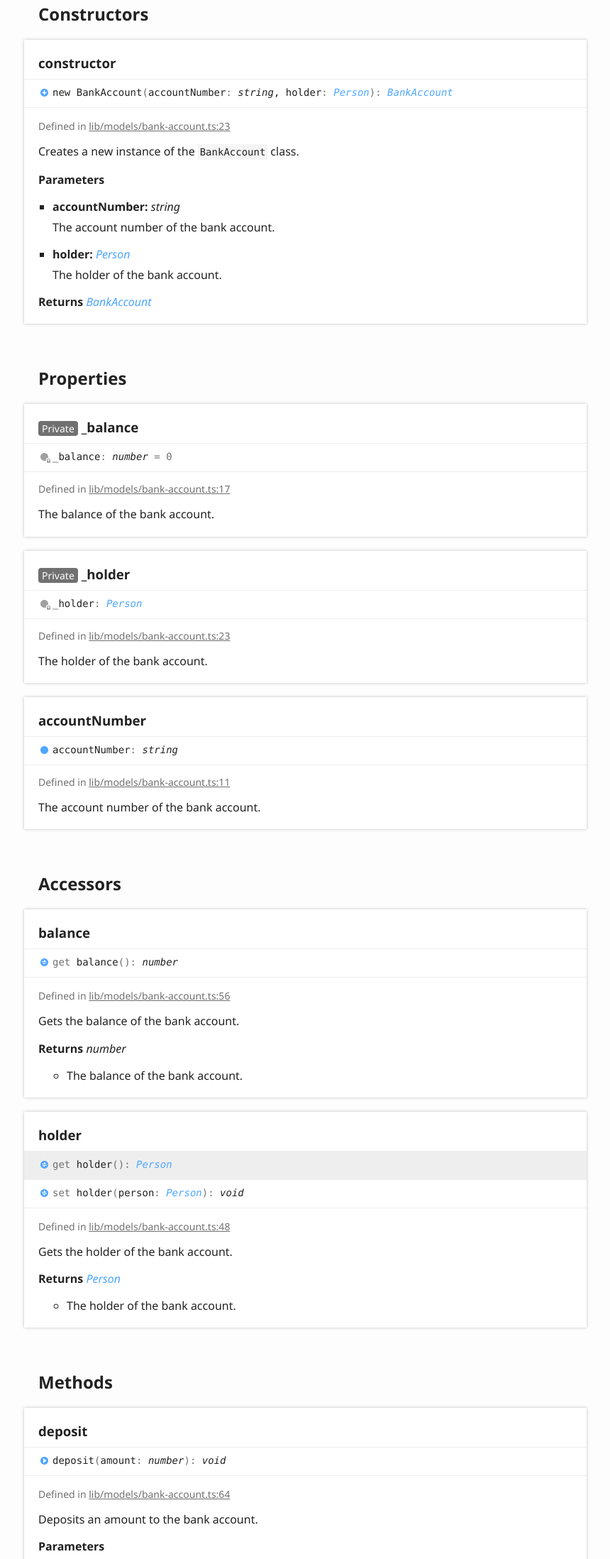
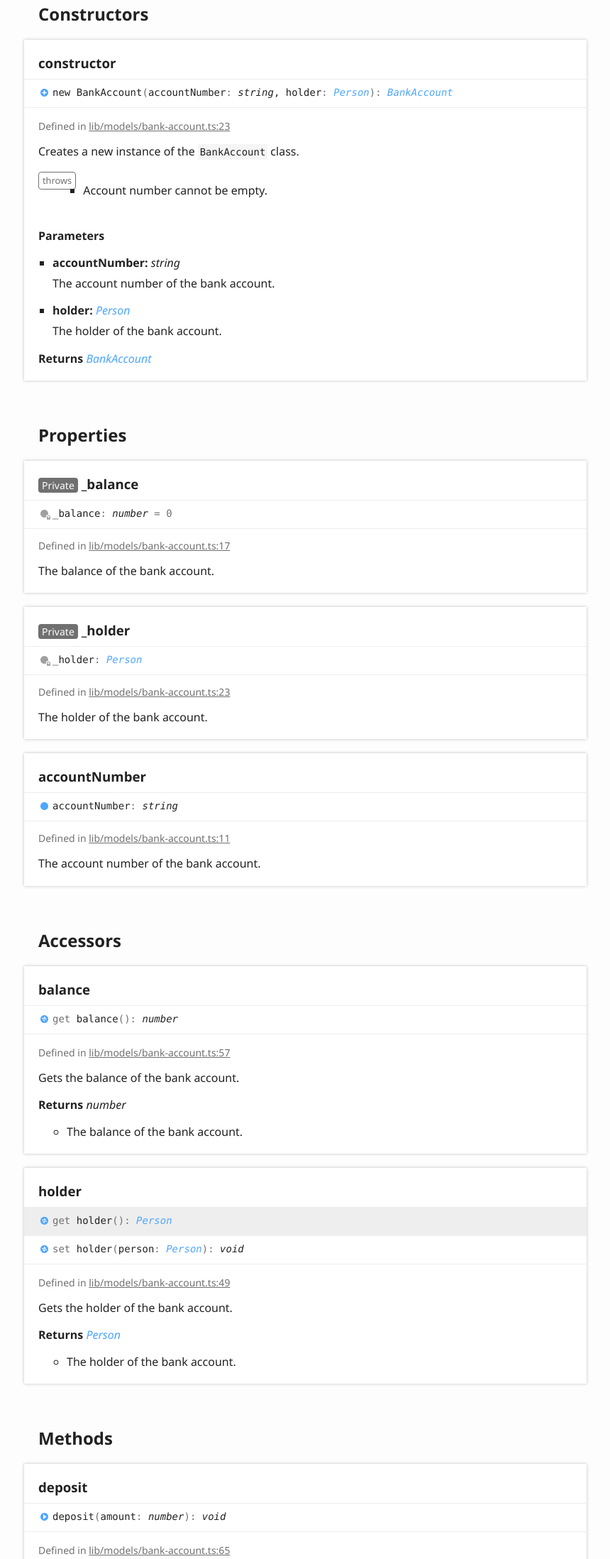
Before and after one commit to alexandrelamberty/banking-lib-demo, a plain HTML site: page classes/bankaccount.html in a window 1280 px wide. Shown: the part 1072-3268 px from the top of the page at 71% size, without its empty margins (6-866 px from the left). Drawn offline with Linux system fonts and the light colour scheme.

Commit message:
[ci skip] Updates

```diff
--- a/classes/bankaccount.html
+++ b/classes/bankaccount.html
@@ -146,6 +146,13 @@
 								<div class="lead">
 									<p>Creates a new instance of the <code>BankAccount</code> class.</p>
 								</div>
+								<dl class="tsd-comment-tags">
+									<dt>throws</dt>
+									<dd><ul>
+											<li>Account number cannot be empty.</li>
+										</ul>
+									</dd>
+								</dl>
 							</div>
 							<h4 class="tsd-parameters-title">Parameters</h4>
 							<ul class="tsd-parameters">
@@ -231,7 +238,7 @@
 						<li class="tsd-description">
 							<aside class="tsd-sources">
 								<ul>
-									<li>Defined in <a href="https://github.com/alexandrelamberty/bank-management-library-demo/blob/9f7730a/src/lib/models/bank-account.ts#L56">lib/models/bank-account.ts:56</a></li>
+									<li>Defined in <a href="https://github.com/alexandrelamberty/bank-management-library-demo/blob/9f7730a/src/lib/models/bank-account.ts#L57">lib/models/bank-account.ts:57</a></li>
 								</ul>
 							</aside>
 							<div class="tsd-comment tsd-typography">
@@ -257,7 +264,7 @@
 						<li class="tsd-description">
 							<aside class="tsd-sources">
 								<ul>
-									<li>Defined in <a href="https://github.com/alexandrelamberty/bank-management-library-demo/blob/9f7730a/src/lib/models/bank-account.ts#L48">lib/models/bank-account.ts:48</a></li>
+									<li>Defined in <a href="https://github.com/alexandrelamberty/bank-management-library-demo/blob/9f7730a/src/lib/models/bank-account.ts#L49">lib/models/bank-account.ts:49</a></li>
 								</ul>
 							</aside>
 							<div class="tsd-comment tsd-typography">
@@ -273,7 +280,7 @@
 						<li class="tsd-description">
 							<aside class="tsd-sources">
 								<ul>
-									<li>Defined in <a href="https://github.com/alexandrelamberty/bank-management-library-demo/blob/9f7730a/src/lib/models/bank-account.ts#L40">lib/models/bank-account.ts:40</a></li>
+									<li>Defined in <a href="https://github.com/alexandrelamberty/bank-management-library-demo/blob/9f7730a/src/lib/models/bank-account.ts#L41">lib/models/bank-account.ts:41</a></li>
 								</ul>
 							</aside>
 							<div class="tsd-comment tsd-typography">
@@ -312,7 +319,7 @@
 						<li class="tsd-description">
 							<aside class="tsd-sources">
 								<ul>
-									<li>Defined in <a href="https://github.com/alexandrelamberty/bank-management-library-demo/blob/9f7730a/src/lib/models/bank-account.ts#L64">lib/models/bank-account.ts:64</a></li>
+									<li>Defined in <a href="https://github.com/alexandrelamberty/bank-management-library-demo/blob/9f7730a/src/lib/models/bank-account.ts#L65">lib/models/bank-account.ts:65</a></li>
 								</ul>
 							</aside>
 							<div class="tsd-comment tsd-typography">
```
Also changed, not shown: classes/currentaccount.html (+4 -4 lines), classes/savingsaccount.html (+4 -4 lines).
